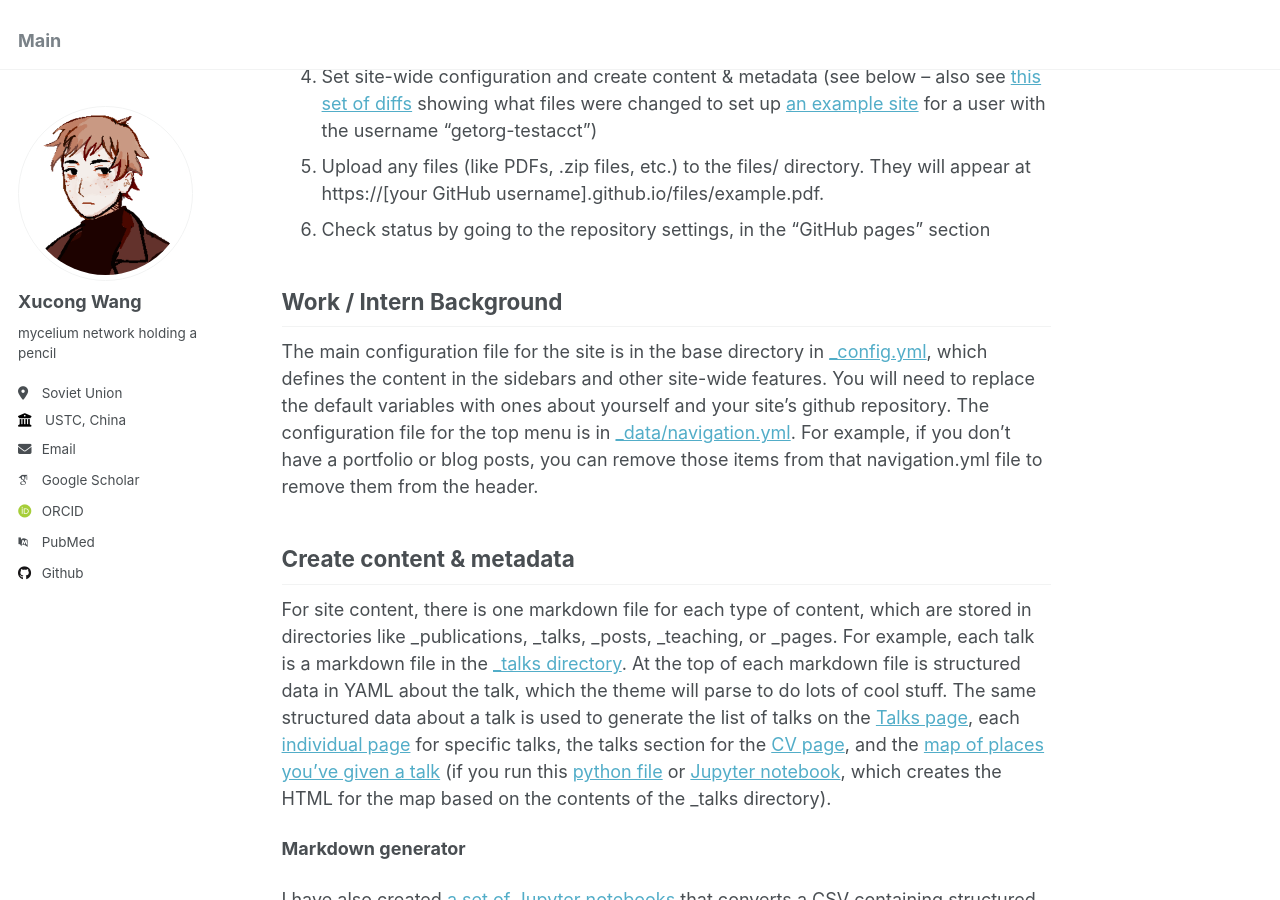
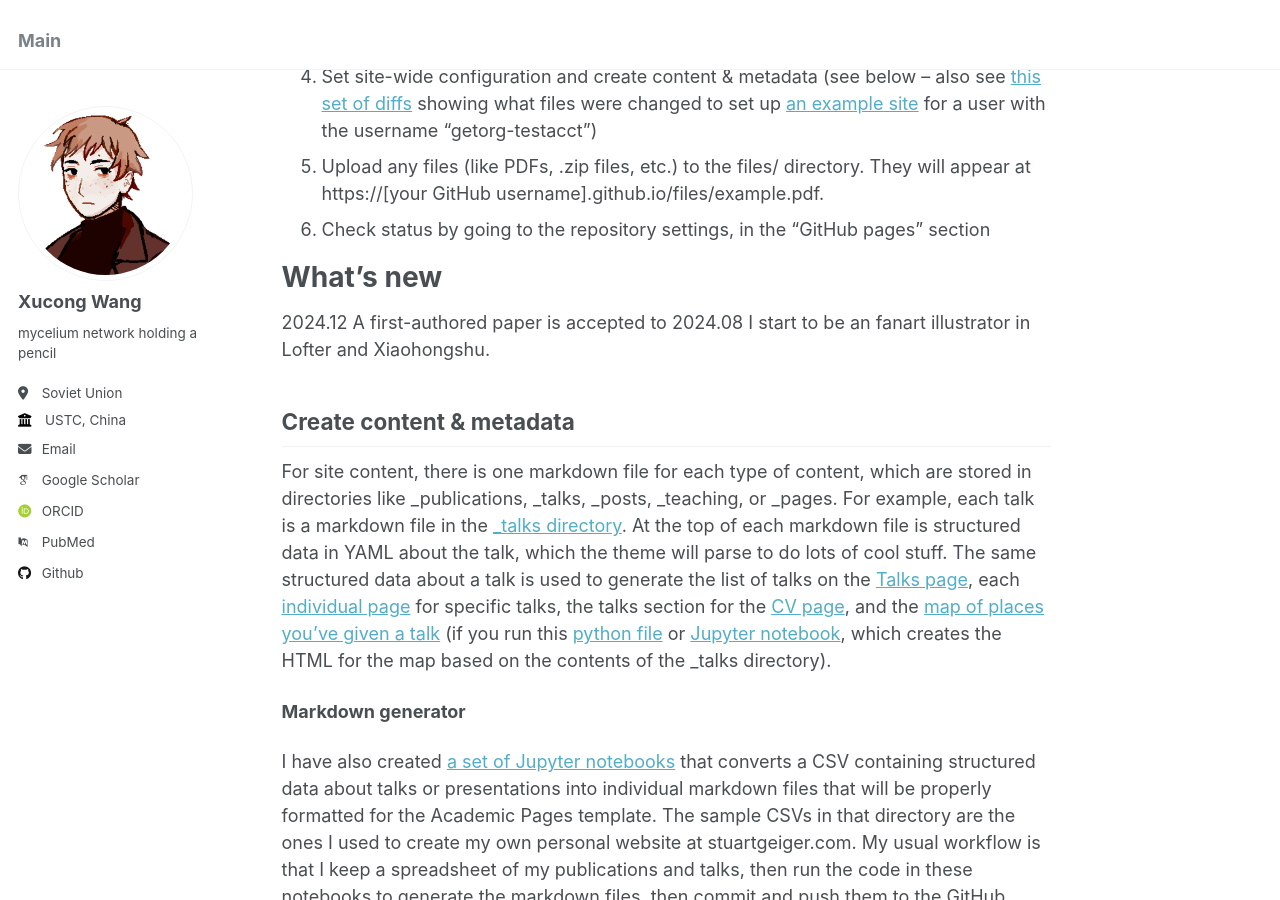
Before and after one commit to asaxuc/asaxuc.github.io, a Jekyll site: the page built from _pages/about.md, in a window 1280 px wide and 900 px high, scrolled down 1146 px. Built offline with Jekyll 4.4.1, drawn with Linux system fonts in a browser that asks for light colours; some web fonts are replaced.

Commit message:
Update about.md
Signed-off-by: xc <asahi_0104@mail.ustc.edu.cn>

```diff
--- a/_pages/about.md
+++ b/_pages/about.md
@@ -24,9 +24,10 @@ Education Background
 1. Upload any files (like PDFs, .zip files, etc.) to the files/ directory. They will appear at https://[your GitHub username].github.io/files/example.pdf.
 1. Check status by going to the repository settings, in the "GitHub pages" section
 
-Work / Intern Background
-------
-The main configuration file for the site is in the base directory in [_config.yml](https://github.com/academicpages/academicpages.github.io/blob/master/_config.yml), which defines the content in the sidebars and other site-wide features. You will need to replace the default variables with ones about yourself and your site's github repository. The configuration file for the top menu is in [_data/navigation.yml](https://github.com/academicpages/academicpages.github.io/blob/master/_data/navigation.yml). For example, if you don't have a portfolio or blog posts, you can remove those items from that navigation.yml file to remove them from the header.
+What's new
+======
+2024.12 A first-authored paper is accepted to
+2024.08 I start to be an fanart illustrator in Lofter and Xiaohongshu.
 
 Create content & metadata
 ------
```
